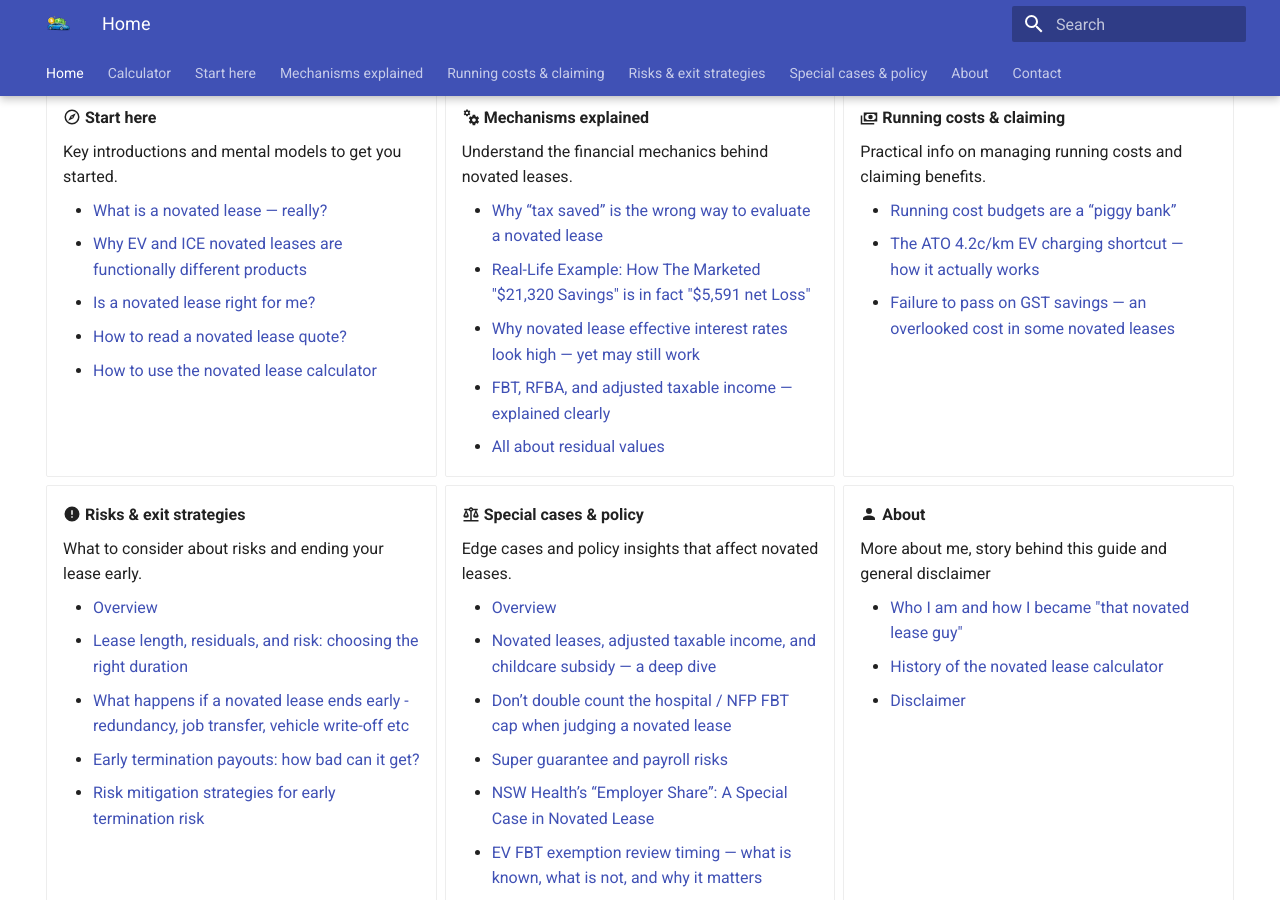
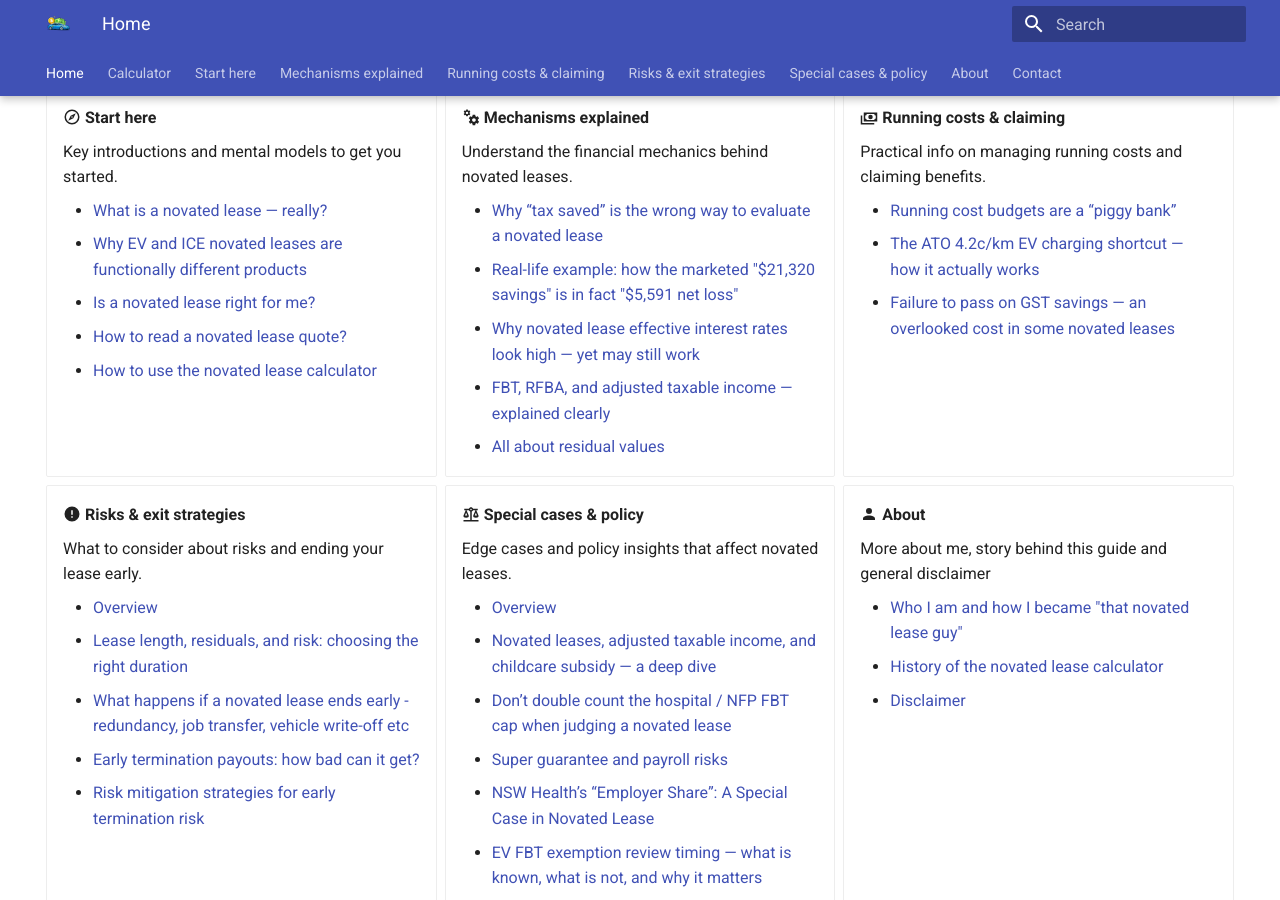
Before and after one commit to novatedlease/novatedlease.github.io, an MkDocs documentation site: the page built from docs/index.md, in a window 1280 px wide and 900 px high, scrolled down 478 px. Built offline with MkDocs 1.6.1 and Material for MkDocs 9.7.7, drawn with Linux system fonts in a browser that asks for light colours.

Commit message:
capitalisation

```diff
--- a/docs/index.md
+++ b/docs/index.md
@@ -57,7 +57,7 @@ This site combines the interactive calculator with a collection of self-containe
     Understand the financial mechanics behind novated leases.
 
     -   [Why “tax saved” is the wrong way to evaluate a novated lease](costs-and-savings/why-tax-saved-is-wrong.md)
-    -   [Real-Life Example: How The Marketed "$21,320 Savings" is in fact "$5,591 net Loss"](costs-and-savings/false-saving-example.md)
+    -   [Real-life example: how the marketed "$21,320 savings" is in fact "$5,591 net loss"](costs-and-savings/false-saving-example.md)
     -   [Why novated lease effective interest rates look high — yet may still work](costs-and-savings/why-nl-interest-looks-high.md)
     -   [FBT, RFBA, and adjusted taxable income — explained clearly](costs-and-savings/fbt-rfba-ati-explained.md)
     -   [All about residual values](costs-and-savings/why-residual-values-matter.md)
```
